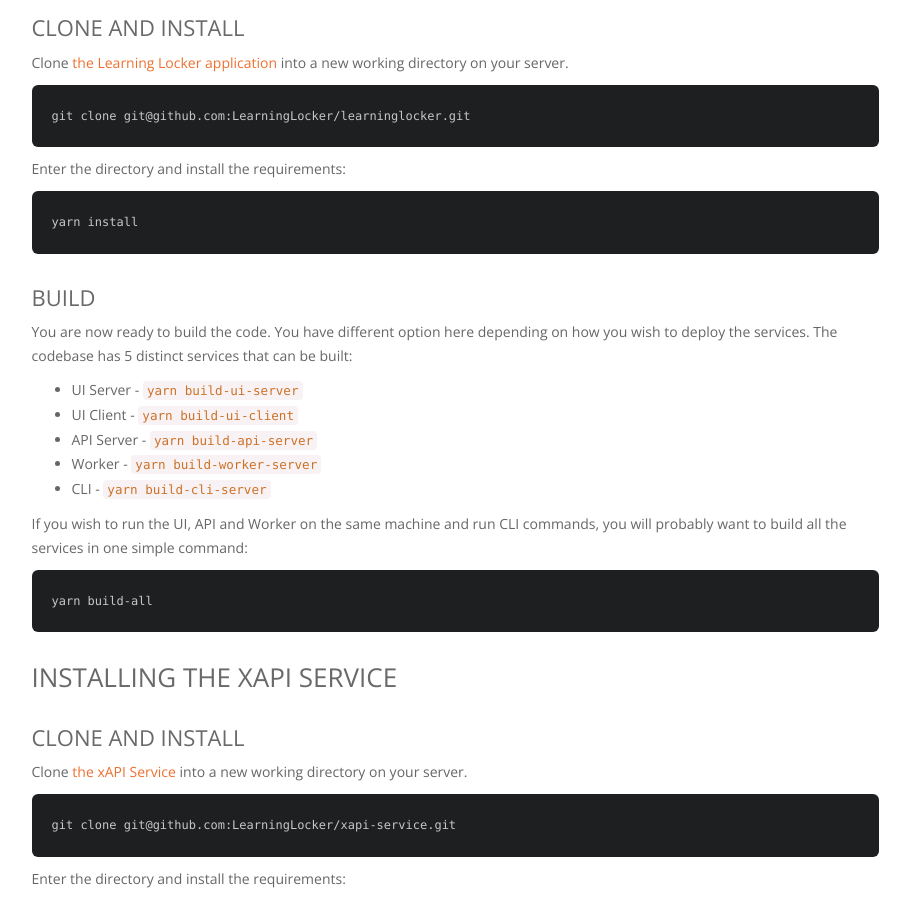
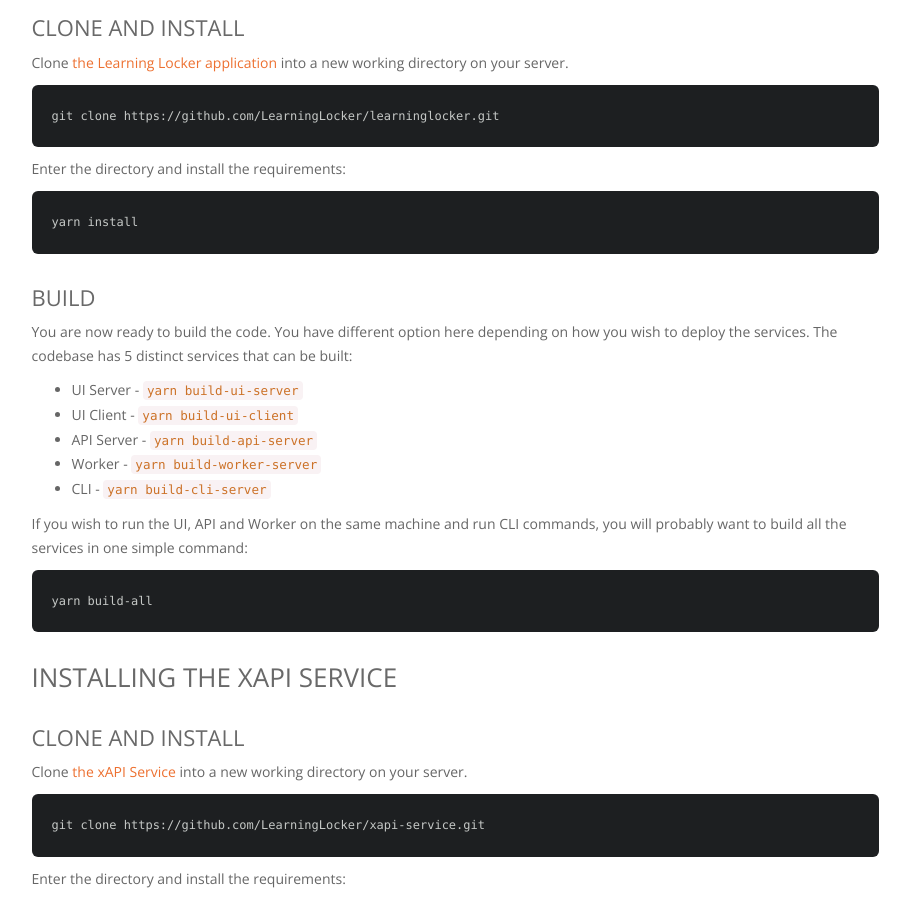
Before and after one commit to LearningLocker/docs, a Jekyll site: the page built from src/guides-custom-installation.md, in a window 1280 px wide and 1400 px high, scrolled down 1635 px. Shown: the part 151-1049 px from the top of the window, without its empty margins (331-1241 px from the left). Built offline with Jekyll 4.4.1, drawn with Linux system fonts in a browser that asks for light colours; nearby versions of some CDN libraries; our own code applies the rules of GitHub Pages for plain Markdown files.

Commit message:
Update to HTTPS clone examples

````diff
--- a/src/guides-custom-installation.md
+++ b/src/guides-custom-installation.md
@@ -76,7 +76,7 @@
 Clone [the Learning Locker application](https://github.com/LearningLocker/learninglocker) into a new working directory on your server.
 
 ```
-git clone git@github.com:LearningLocker/learninglocker.git
+git clone https://github.com/LearningLocker/learninglocker.git
 ```
 
 Enter the directory and install the requirements:
@@ -105,10 +105,10 @@
 
 ### Clone and install
 
-Clone [the xAPI Service](https://github.com/LearningLocker/learninglocker) into a new working directory on your server.
+Clone [the xAPI Service](https://github.com/LearningLocker/xapi-service) into a new working directory on your server.
 
 ```
-git clone git@github.com:LearningLocker/xapi-service.git
+git clone https://github.com/LearningLocker/xapi-service.git
 ```
 
 Enter the directory and install the requirements:
````
